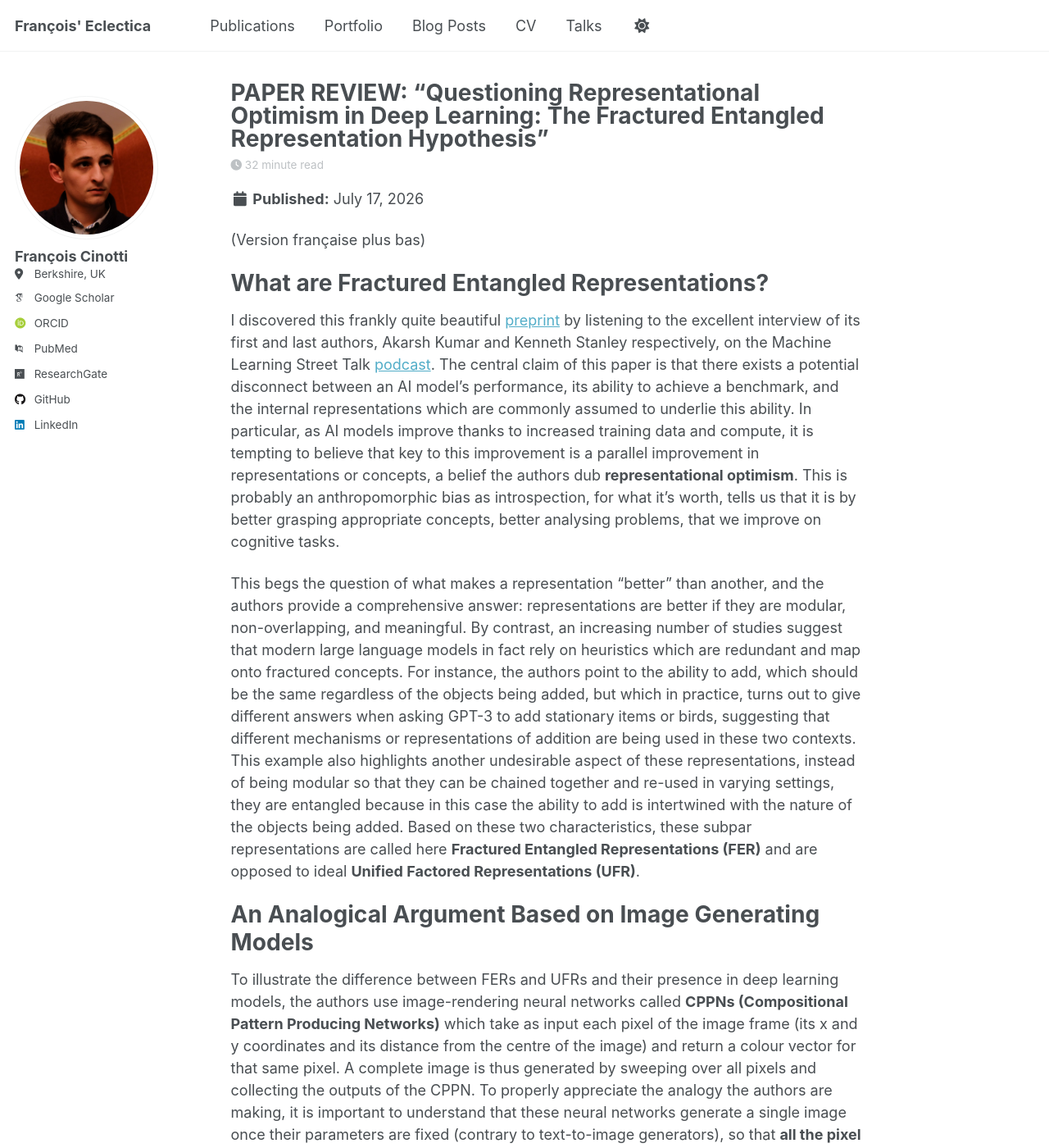
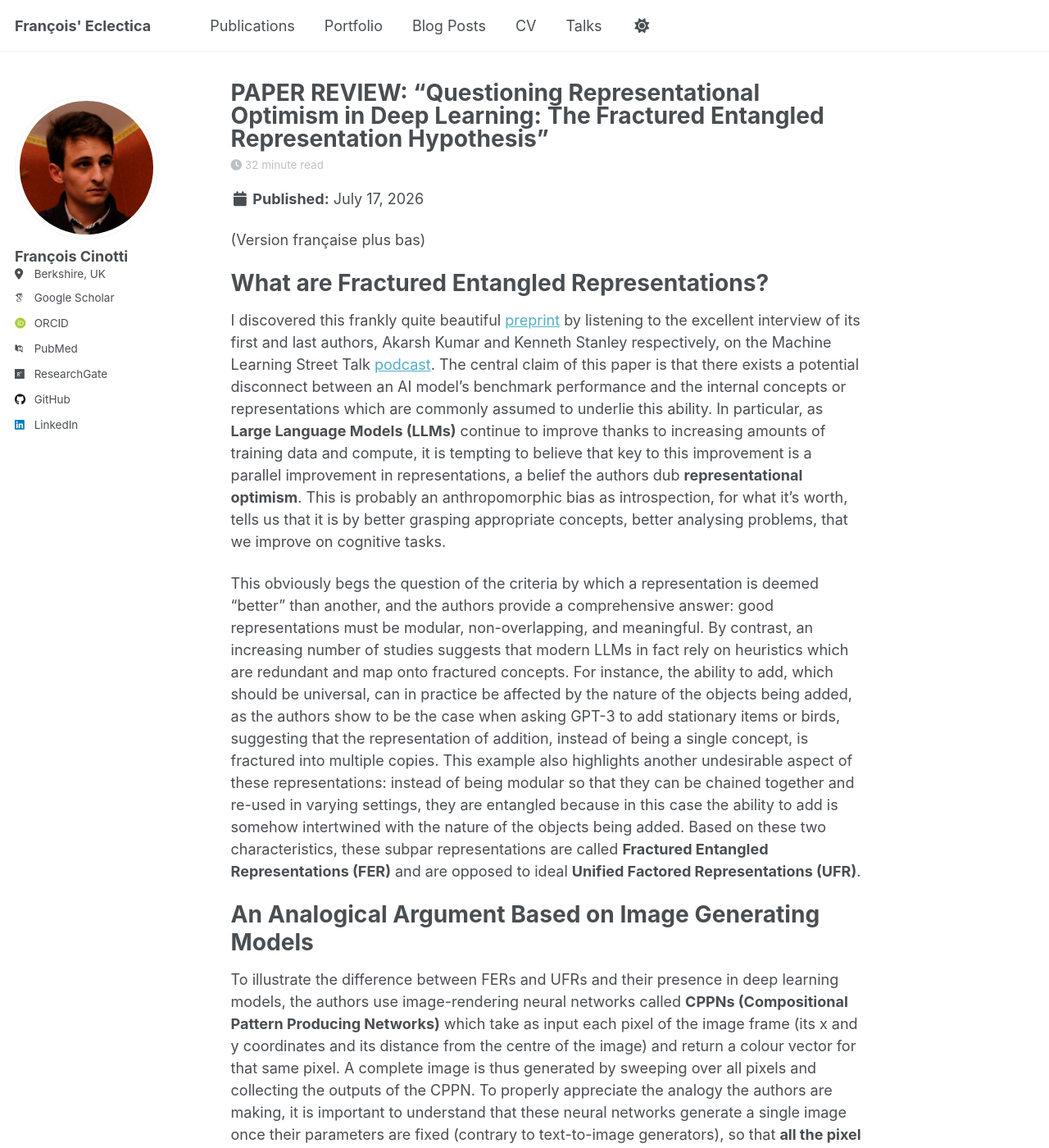
Before and after one commit to frct/frct.github.io, a Jekyll site: the page built from _posts/2026-07-17-Fractured-Entangled-Representations.md, in a window 1280 px wide and 1400 px high. Shown: the whole window at 82% size. Built offline with Jekyll 4.4.1, drawn with Linux system fonts in a browser that asks for light colours; some web fonts are replaced; a script that is not in the unit is left out.

Commit message:
Update 2026-07-17-Fractured-Entangled-Representations.md

```diff
--- a/_posts/2026-07-17-Fractured-Entangled-Representations.md
+++ b/_posts/2026-07-17-Fractured-Entangled-Representations.md
@@ -11,9 +11,9 @@ tags:
 
 # What are Fractured Entangled Representations?
 
-I discovered this frankly quite beautiful [preprint](https://arxiv.org/abs/2505.11581) by listening to the excellent interview of its first and last authors, Akarsh Kumar and Kenneth Stanley respectively, on the Machine Learning Street Talk [podcast](https://www.youtube.com/watch?v=KKUKikuV58o&t=0s). The central claim of this paper is that there exists a potential disconnect between an AI model's performance, its ability to achieve a benchmark, and the internal representations which are commonly assumed to underlie this ability. In particular, as AI models improve thanks to increased training data and compute, it is tempting to believe that key to this improvement is a parallel improvement in representations or concepts, a belief the authors dub **representational optimism**. This is probably an anthropomorphic bias as introspection, for what it's worth, tells us that it is by better grasping appropriate concepts, better analysing problems, that we improve on cognitive tasks.
+I discovered this frankly quite beautiful [preprint](https://arxiv.org/abs/2505.11581) by listening to the excellent interview of its first and last authors, Akarsh Kumar and Kenneth Stanley respectively, on the Machine Learning Street Talk [podcast](https://www.youtube.com/watch?v=KKUKikuV58o&t=0s). The central claim of this paper is that there exists a potential disconnect between an AI model's benchmark performance and the internal concepts or representations which are commonly assumed to underlie this ability. In particular, as **Large Language Models (LLMs)** continue to improve thanks to increasing amounts of training data and compute, it is tempting to believe that key to this improvement is a parallel improvement in representations, a belief the authors dub **representational optimism**. This is probably an anthropomorphic bias as introspection, for what it's worth, tells us that it is by better grasping appropriate concepts, better analysing problems, that we improve on cognitive tasks.
 
-This begs the question of what makes a representation "better" than another, and the authors provide a comprehensive answer: representations are better if they are modular, non-overlapping, and meaningful. By contrast, an increasing number of studies suggest that modern large language models in fact rely on heuristics which are redundant and map onto fractured concepts. For instance, the authors point to the ability to add, which should be the same regardless of the objects being added, but which in practice, turns out to give different answers when asking GPT-3 to add stationary items or birds, suggesting that different mechanisms or representations of addition are being used in these two contexts. This example also highlights another undesirable aspect of these representations, instead of being modular so that they can be chained together and re-used in varying settings, they are entangled because in this case the ability to add is intertwined with the nature of the objects being added. Based on these two characteristics, these subpar representations are called here **Fractured Entangled Representations (FER)** and are opposed to ideal **Unified Factored Representations (UFR)**.
+This obviously begs the question of the criteria by which a representation is deemed "better" than another, and the authors provide a comprehensive answer: good representations must be modular, non-overlapping, and meaningful. By contrast, an increasing number of studies suggests that modern LLMs in fact rely on heuristics which are redundant and map onto fractured concepts. For instance, the ability to add, which should be universal, can in practice be affected by the nature of the objects being added, as the authors show to be the case when asking GPT-3 to add stationary items or birds, suggesting that the representation of addition, instead of being a single concept, is fractured into multiple copies. This example also highlights another undesirable aspect of these representations: instead of being modular so that they can be chained together and re-used in varying settings, they are entangled because in this case the ability to add is somehow intertwined with the nature of the objects being added. Based on these two characteristics, these subpar representations are called **Fractured Entangled Representations (FER)** and are opposed to ideal **Unified Factored Representations (UFR)**.
 
 # An Analogical Argument Based on Image Generating Models
 
```
